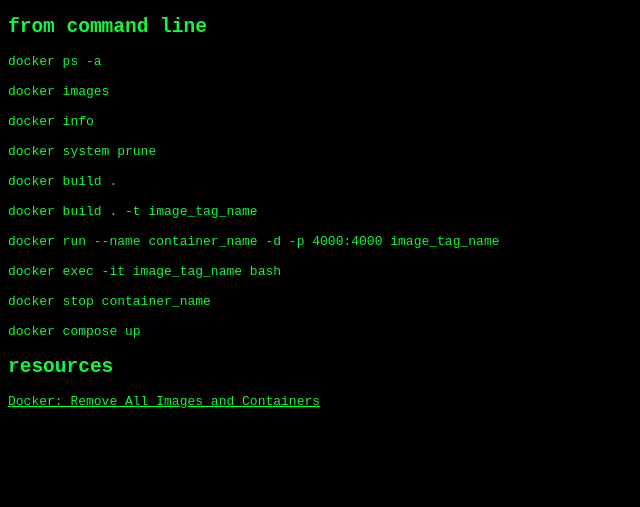
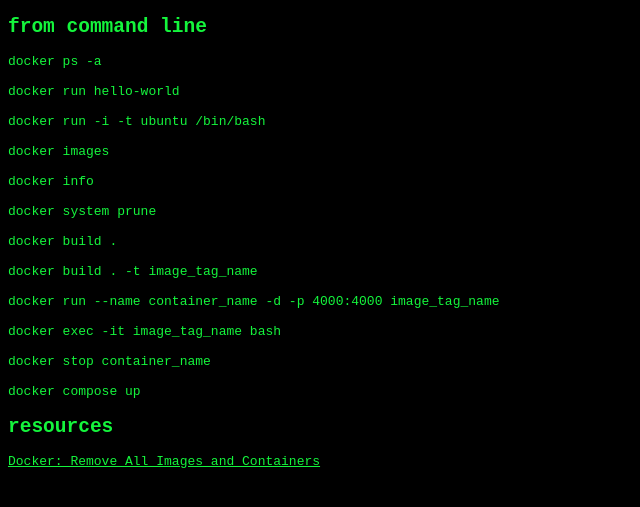
Before and after one commit to davejagoda/davejagoda.github.io, a Jekyll site: the page built from useful/useful_docker_commands.md, in a window 1280 px wide. Shown: the top 507 px of the page, without its empty margins (0-640 px from the left). Built offline with Jekyll 4.4.1, drawn with Linux system fonts in a browser that asks for light colours.

Commit message:
Add 2 docker run commands to useful_docker_commands.md

````diff
--- a/useful/useful_docker_commands.md
+++ b/useful/useful_docker_commands.md
@@ -8,6 +8,10 @@
 
 ```
 docker ps -a
+
+docker run hello-world
+
+docker run -i -t ubuntu /bin/bash
 
 docker images
 
````
